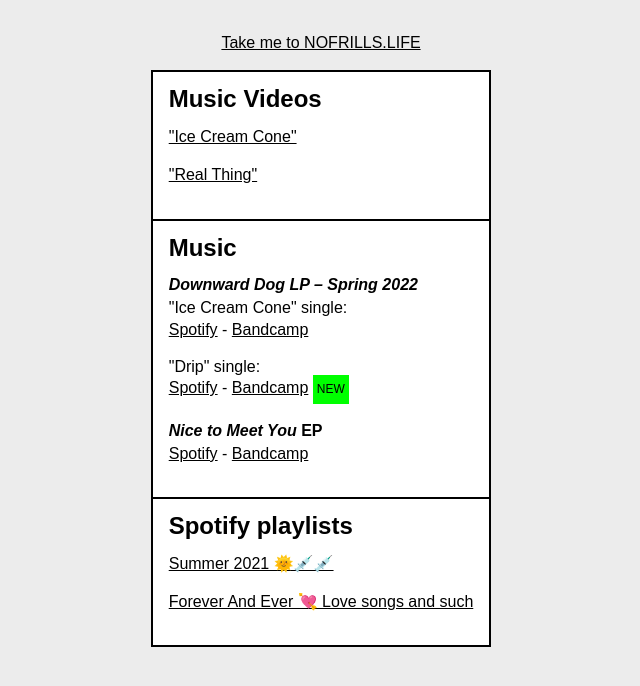
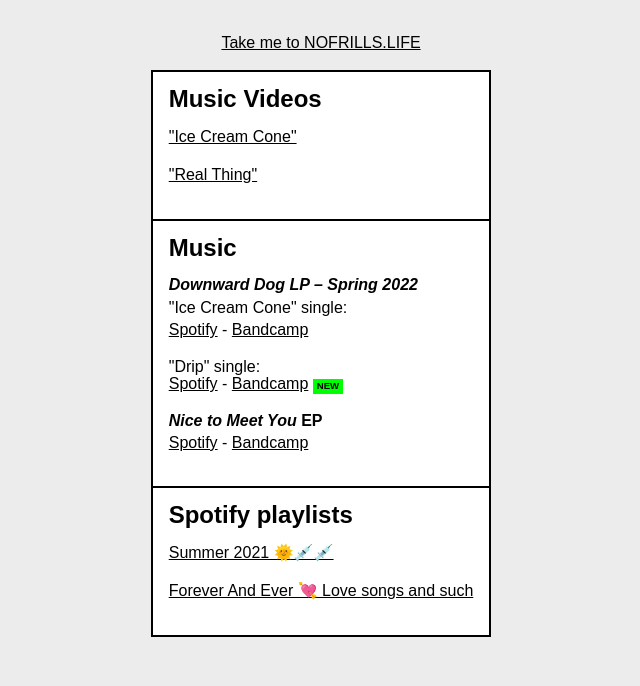
Before and after one commit to busheikin/nofrillsmusic, a Jekyll site: the page built from links.md, in a window 1280 px wide. Shown: the top 686 px of the page, without its empty margins (319-959 px from the left). Built offline with Jekyll 4.4.1, drawn with Linux system fonts in a browser that asks for light colours.

Commit message:
Update main.scss

```diff
--- a/assets/main.scss
+++ b/assets/main.scss
@@ -267,9 +267,10 @@ p {
 }
 
 .tag-new {
-  font-size: .75rem;
+  font-size: .6rem;
   display: inline-block;
   background: #00FF00;
   text-transform: uppercase;
-  padding: 8px 4px;
+  font-weight: bold;
+  padding: 2px 4px;
 }
```
